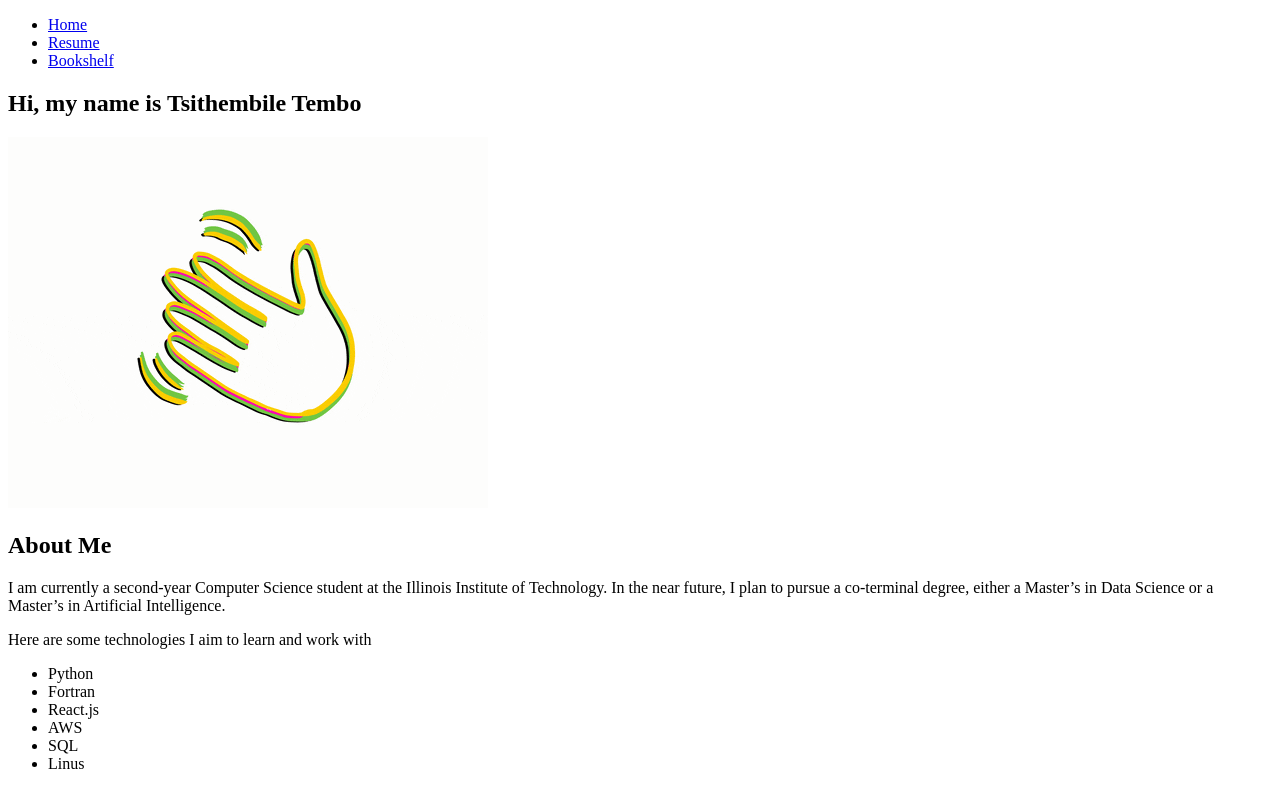
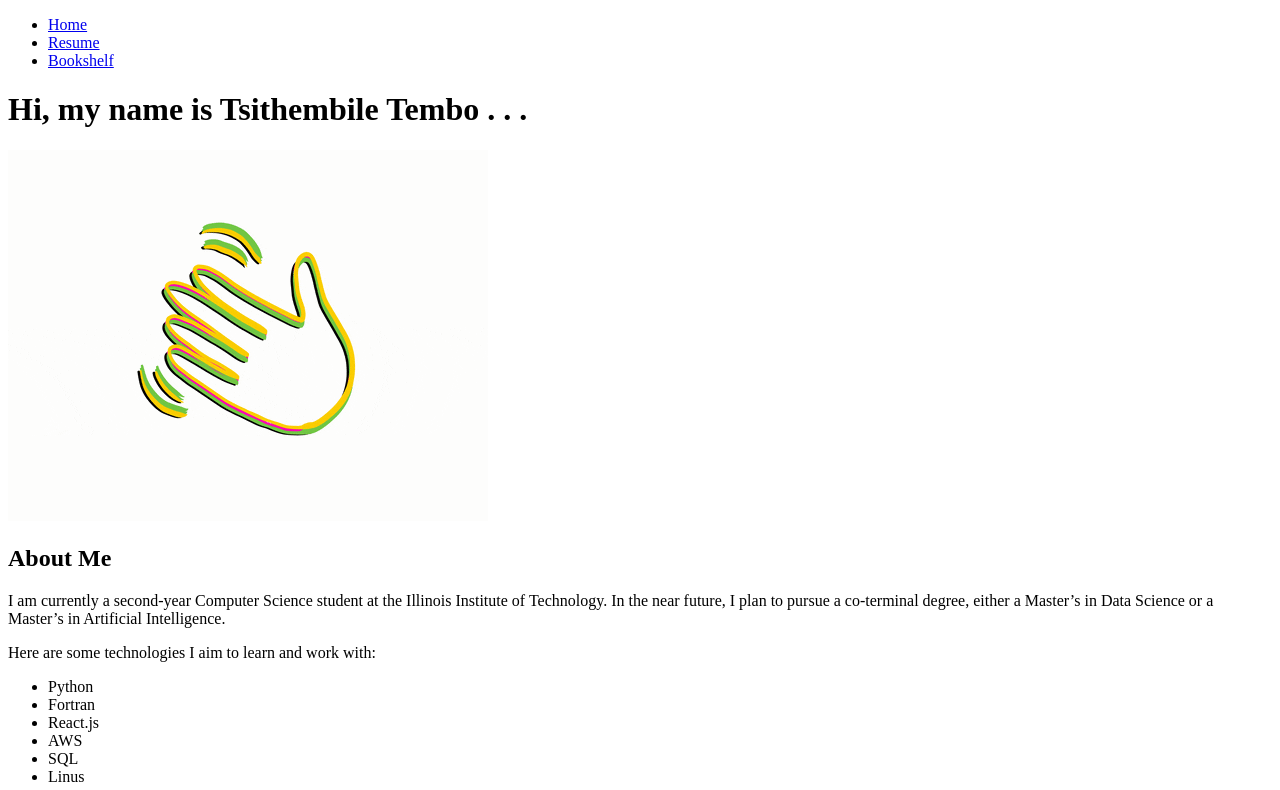
Before and after one commit to Thembie13/webdev_project1, a plain HTML site: page index.html in a window 1280 px wide. Shown: the top 790 px of the page. Drawn offline with Linux system fonts and the light colour scheme.

Commit message:
editing of words, punctuation mostly

```diff
--- a/index.html
+++ b/index.html
@@ -15,12 +15,12 @@
       </ul>
     </nav>
     <main>
-      <h2>Hi, my name is Tsithembile Tembo</h2>
+      <h1>Hi, my name is Tsithembile Tembo . . . </h1>
       <img src="images/wave.gif" alt="Multicolored Gif of Hand Waving">
       <h2>About Me</h2>
       <div>
         <p>I am currently a second-year Computer Science student at the Illinois Institute of Technology. In the near future, I plan to pursue a co-terminal degree, either a Master’s in Data Science or a Master’s in Artificial Intelligence.</p>
-        <p>Here are some technologies I aim to learn and work with</p>
+        <p>Here are some technologies I aim to learn and work with:</p>
         <ul>
           <li>Python</li>
           <li>Fortran</li>
```
Also changed, not shown: mybookshelf.html (+1 -1 lines).
